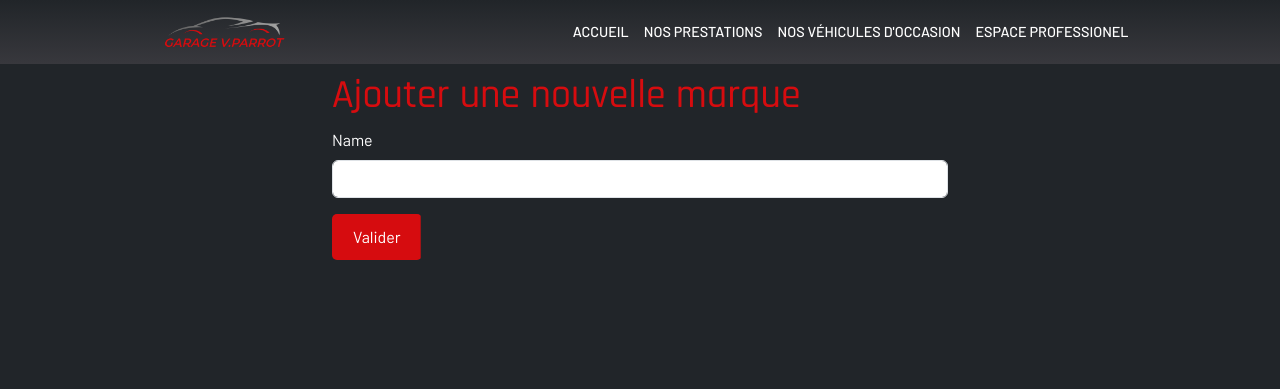
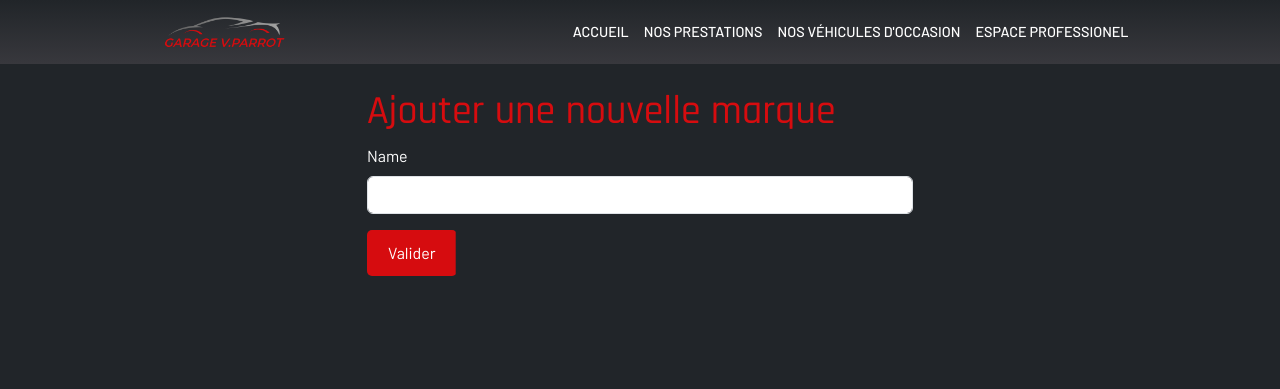
Before and after one commit to Haidmaster/ecf_garage_studi, a Symfony app: template templates/admin/car/brand/create.html.twig in a window 1280 px wide. Shown: the top 389 px of the page. Run offline with Twig, Linux system fonts and the light colour scheme; the template is opened without the code that fills it, so the values that code supplies are empty; form fields are guessed from the names that the template uses; some libraries are stand-ins or nearby versions.

Commit message:
code cleaning

```diff
--- a/src/Controller/Admin/BrandCrudController.php
+++ b/src/Controller/Admin/BrandCrudController.php
@@ -61,7 +61,7 @@ class BrandCrudController extends AbstractController
         ]);
     }
 
-    #[Route('/suppression/{id}', name: 'delete', methods: ['GET'], requirements: ['id' => "\d+"],)]
+    #[Route('/suppression/{id}', name: 'delete', methods: ['GET'], requirements: ['id' => "\d+"])]
     public function delete(Brand $brand, BrandRepository $repo): Response
     {
 
--- a/src/Controller/Admin/UserController.php
+++ b/src/Controller/Admin/UserController.php
@@ -50,7 +50,7 @@ class UserController extends AbstractController
         ]);
     }
 
-    #[Route('/edition/{id}/', name: 'edit', requirements: ['id' => "\d+"], methods: ['GET', 'POST'])]
+    #[Route('/edition/{id}/', name: 'edit', methods: ['GET', 'POST'])]
     public function edit(Request $request, EntityManagerInterface $em): Response
     {
         $user = $em->find(User::class, $request->get('id'));
@@ -65,7 +65,7 @@ class UserController extends AbstractController
         ]);
     }
 
-    #[Route('/delete/{id}', name: 'delete', requirements: ['id' => "\d+"], methods: ['GET', 'POST'])]
+    #[Route('/supression/{id}', name: 'delete', methods: ['GET', 'POST'])]
     public function delete(Request $request, user $user, UserRepository $repo)
     {
         if ($this->isCsrfTokenValid('delete' . $user->getId(), $request->request->get('_token'))) {
--- a/templates/admin/car/brand/create.html.twig
+++ b/templates/admin/car/brand/create.html.twig
@@ -5,9 +5,13 @@
 
 {% block content %}
 
-	<div class="container w-50 mt-2">
-		<h1>Ajouter une nouvelle marque</h1>
-		{% include "admin/car/brand/_form.html.twig" %}
+	<div class="container mt-4">
+		<div class="row justify-content-center">
+			<div class="col-md-6">
+				<h1>Ajouter une nouvelle marque</h1>
+				{% include "admin/car/brand/_form.html.twig" %}
+			</div>
+		</div>
 	</div>
 
 {% endblock %}
--- a/templates/admin/car/model/edit.html.twig
+++ b/templates/admin/car/model/edit.html.twig
@@ -5,11 +5,11 @@
 
 {% block content %}
 
-	<div class="container">
+	<div class="container mt-4 w-50">
 		<h1>Modifier un model</h1>
-		{% include "model/_form.html.twig" %}
+		{% include "admin/car/model/_form.html.twig" %}
 
-		<a href="{{path('admin_model_index')}}" class="button button-orange btn btn-sm">Revenir à la liste</a>
+		<a href="{{path('admin_model_index')}}" class="button button-orange btn btn-sm mt-2">Revenir à la liste</a>
 
 	</div>
 {% endblock %}
--- a/templates/car/details.html.twig
+++ b/templates/car/details.html.twig
@@ -7,7 +7,7 @@
 
 	<section class="container prestations">
 		<h2 class="mb-4 prestations__title">Fiche détaillé</h2>
-		<hr class="w-50 mx-auto mb-5 mb-xl-9 border-dark-subtle">
+		<hr class="w-25 mx-auto mb-5 mb-xl-9 border-dark-subtle">
 		<div class="container">
 
 			<div class="row">
```
Also changed, not shown: src/Controller/Admin/CarCrudController.php (+6 -8 lines), templates/admin/car/model/create.html.twig (+7 -4 lines).
